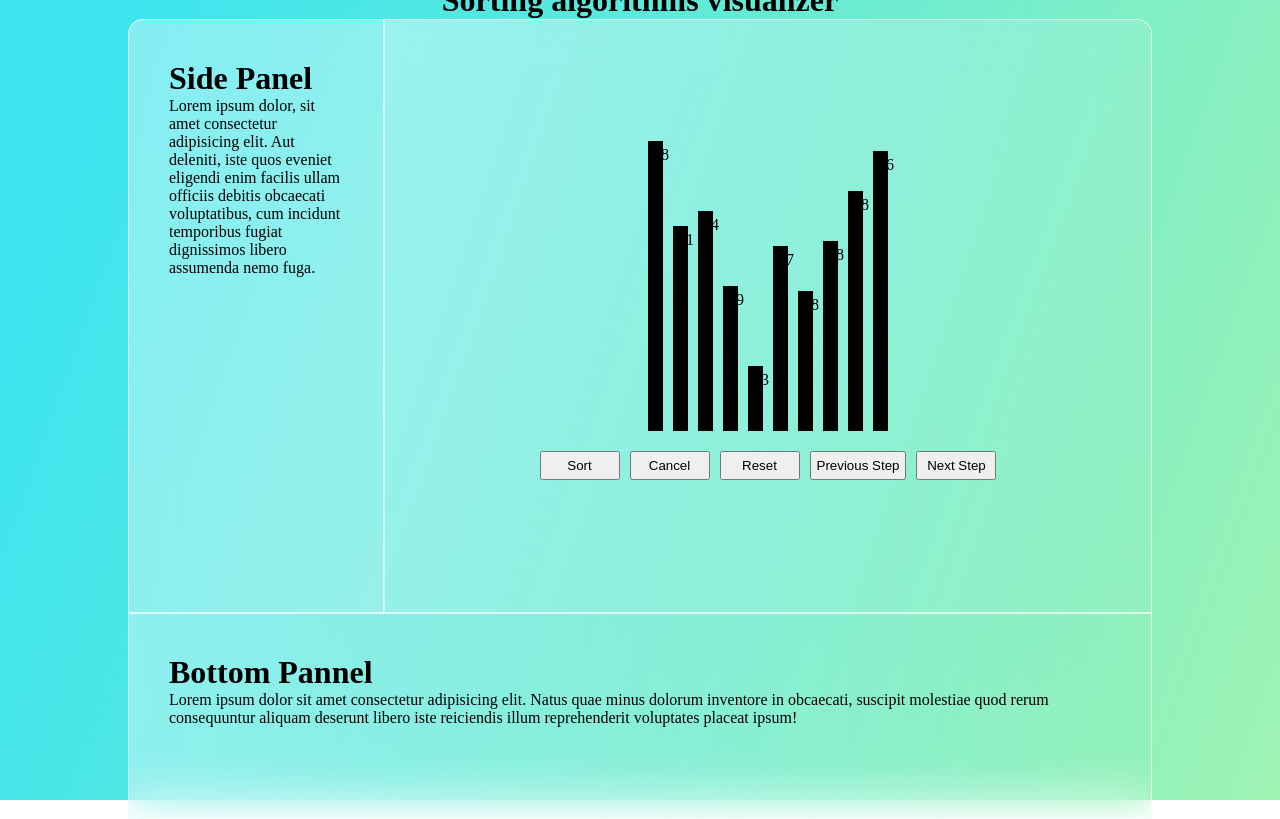
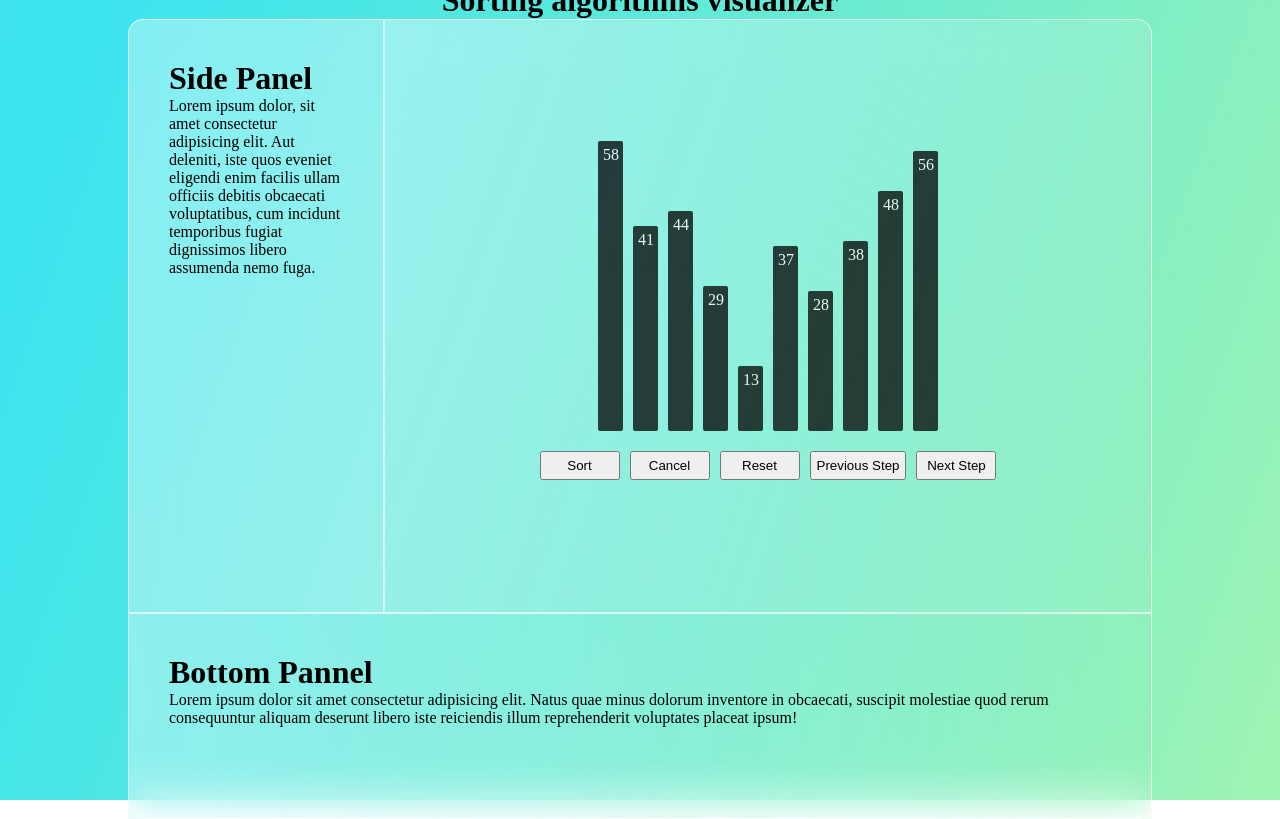
Before and after one commit to bkrmadtya/sorting-algorithm-visualizer, a React app: page / in a window 1280 px wide. Built offline with nearby package versions, Linux system fonts and the light colour scheme.

Commit message:
feat: added styles for bar component in css

```diff
--- a/src/app.scss
+++ b/src/app.scss
@@ -60,6 +60,17 @@
 			flex-direction: row;
 			justify-content: center;
 			align-items: flex-end;
+
+			.bar {
+				width: 25px;
+				margin: 5px;
+				padding: 5px;
+				border-radius: 3px;
+				border-radius: 2px;
+				opacity: 0.75;
+				color: white;
+				box-shadow: 4px 4px 10px 2px background-color;
+			}
 		}
 
 		& > .controls {
--- a/src/components/Dashboard/BarContainer/Bar/index.tsx
+++ b/src/components/Dashboard/BarContainer/Bar/index.tsx
@@ -10,14 +10,13 @@ interface IProps {
 const Bar: React.FC<IProps> = ({ value, status }: IProps) => {
 	const barStyle = {
 		height: value * 5,
-		width: 15,
-		margin: 5,
-		padding: 5,
 		backgroundColor: BarColors[status]
 	}
-	return <div style={barStyle}>
-		{value}
-	</div>
+	return (
+		<div className='bar' style={barStyle}>
+			{value}
+		</div>
+	)
 }
 
 export default Bar
```
